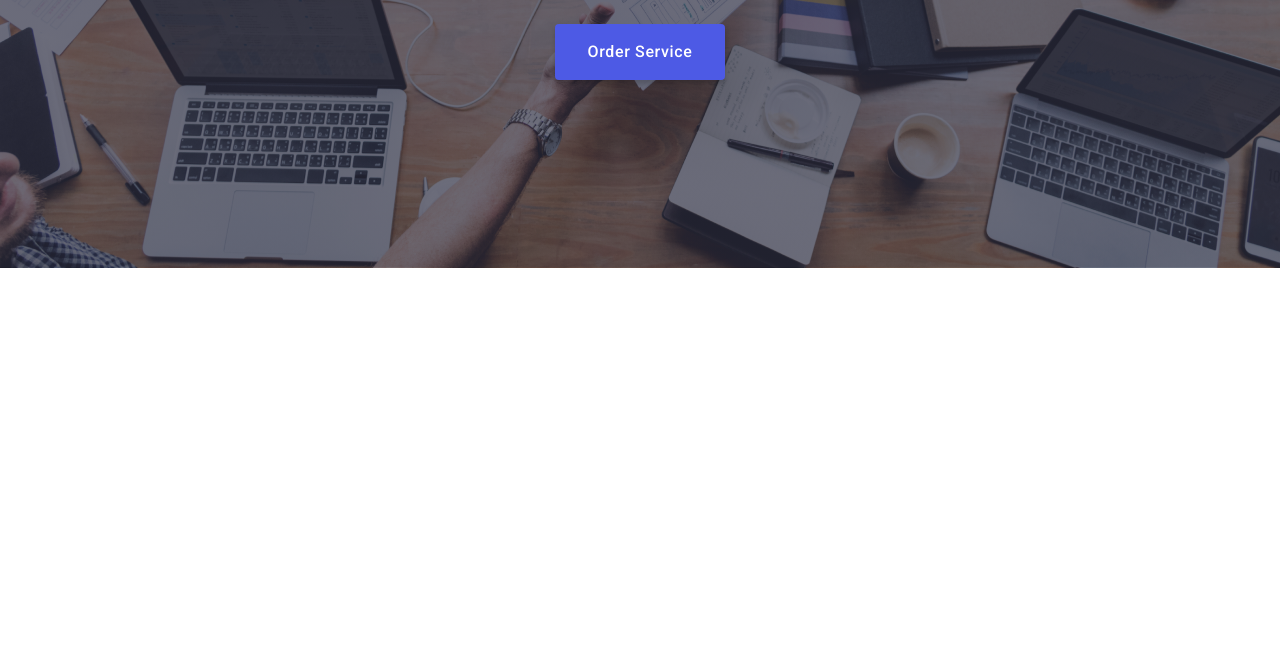
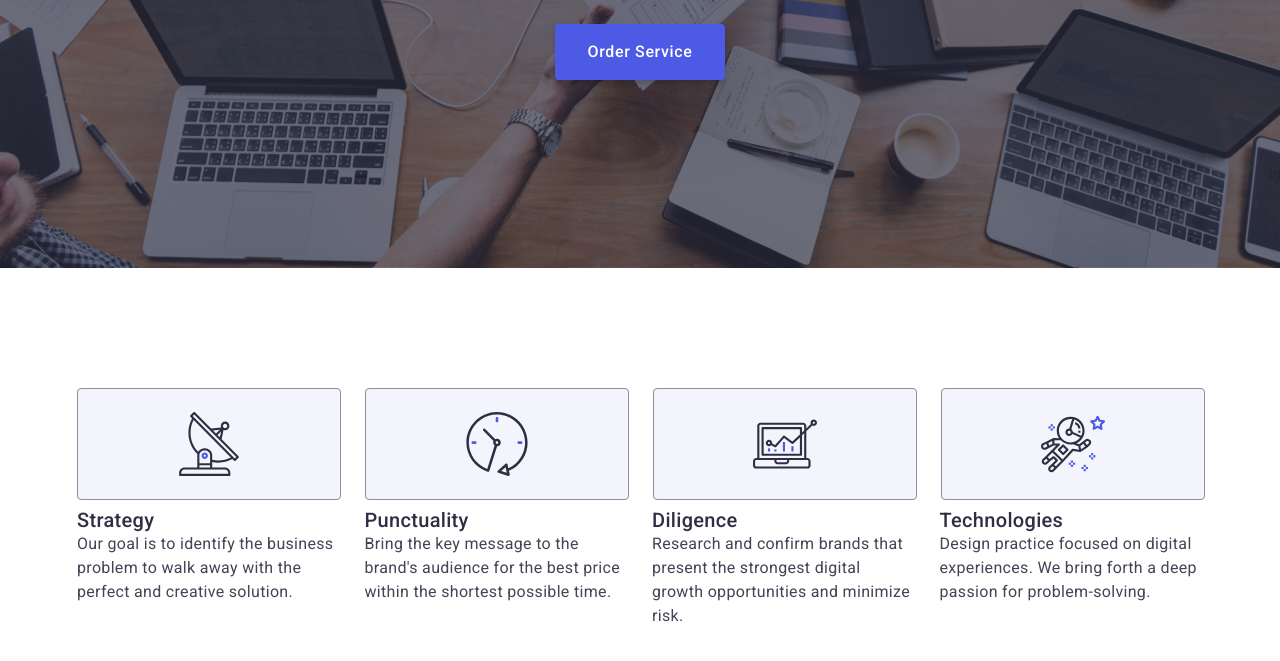
Before and after one commit to AleksandrBykanov/goit-markup-hw-06, a plain HTML site: page index.html in a window 1280 px wide. Shown: the part 405-1066 px from the top of the page. Before the commit the page ends 800 px from the top, so only its background shows below. Drawn offline with nearby package versions, Linux system fonts and the light colour scheme.

Commit message:
made feature

```diff
--- a/css/styles.css
+++ b/css/styles.css
@@ -49,6 +49,19 @@ a:focus {
 .section {
   padding-top: 96px;
   padding-bottom: 96px;
+}
+
+.visually-hidden {
+  position: absolute;
+  width: 1px;
+  height: 1px;
+  margin: -1px;
+  border: 0;
+  padding: 0;
+  white-space: nowrap;
+  clip-path: inset(100%);
+  clip: rect(0 0 0 0);
+  overflow: hidden;
 }
 
 .header {
@@ -123,6 +136,30 @@ a:focus {
 :focus {
   background-color: #404BBF;
 }
+
+.feature-list {
+  display: flex;
+  flex-wrap: wrap;
+  gap: 24px;
+}
+
+.feature-item {
+  width: 288px;
+  height: 120px;
+}
+
+.feature-h {
+  font-weight: 700;
+  font-size: 36px;
+  line-height: 1.11111;
+  text-transform: capitalize;
+  color: #2e2f42;
+}
+
+.feature-p {
+  font-weight: 500;
+}
+
 
 
 
@@ -333,6 +370,19 @@ a:focus {
     text-transform: capitalize;
   }
 
+  .feature-icon-list {
+    display: none;
+  }
+
+  .feature-item {
+    margin-bottom: 72px;
+  }
+  .feature-item:last-child {
+    margin-bottom: 0;
+  }
+  .feature-h {
+    text-align: center;
+  }
 
 }
 
@@ -443,6 +493,19 @@ a:focus {
     margin-bottom: 36px;
   }
 
+  .feature-icon-list {
+    display: none;
+  }
+
+  .feature-item {
+    width: calc((100% - 24px) / 2);
+    margin-bottom: 72px;
+  }
+  .feature-item:nth-child(3),
+  .feature-item:nth-child(4)  {
+    margin-bottom: 0;
+  }
+
 
 }
 
@@ -487,4 +550,35 @@ a:focus {
   .hero-title {
     margin-bottom: 48px;
   }
+
+  .feature-icon-list {
+    display: flex;
+    justify-content: space-between;
+    gap: 24px;
+  }
+
+  .feature-icon {
+    display: flex;
+    justify-content: center;
+    align-items: center;
+    border: 1px solid #8e8f99;
+    border-radius: 4px;
+    background-color: #F4F4FD;
+    width: 264px;
+    height: 112px;
+    margin-bottom: 8px;
+  }
+
+  .feature-item {
+    width: calc((100% - 72px) / 4);
+  }
+
+  .feature-h {
+    font-weight: 500;
+    font-size: 20px;
+    line-height: 1.2;
+  }
+  .feature-p {
+    font-weight: 400;
+  }
 }
--- a/index.html
+++ b/index.html
@@ -64,7 +64,7 @@
         </div>
       </section>
 
-      <!-- <section class="feature section">
+      <section class="feature section">
         <div class="container">
           <h2 class="visually-hidden">Наши переваги</h2>
           <ul class="feature-icon-list">
@@ -132,7 +132,7 @@
             </li>
           </ul>
         </div>
-      </section> -->
+      </section>
       <!-- <section class="team section">
         <div class="container">
           <h2 class="team-title">Our Team</h2>
```
